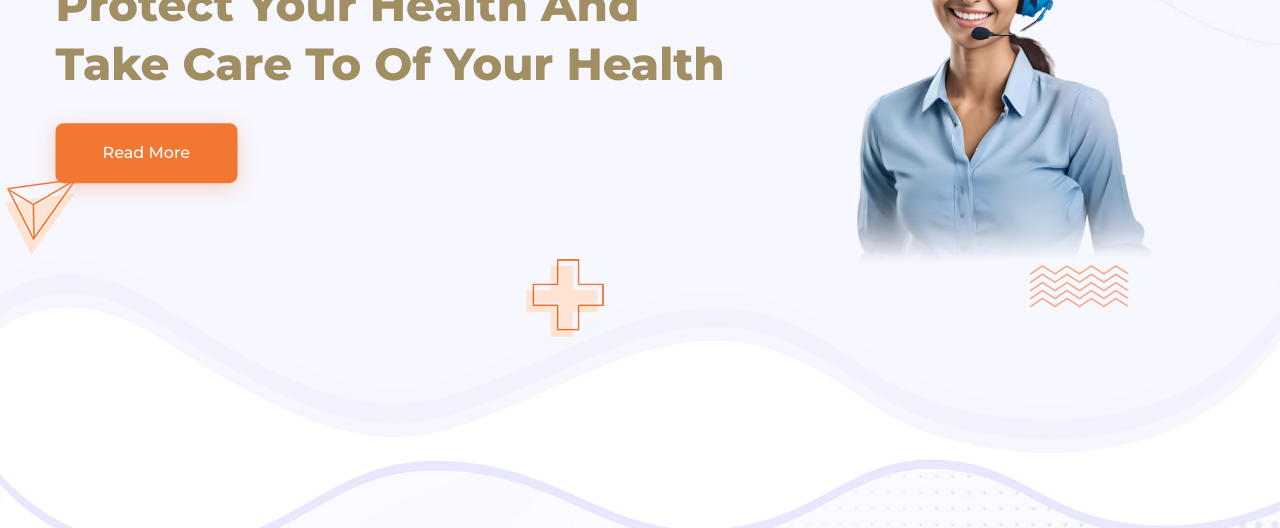
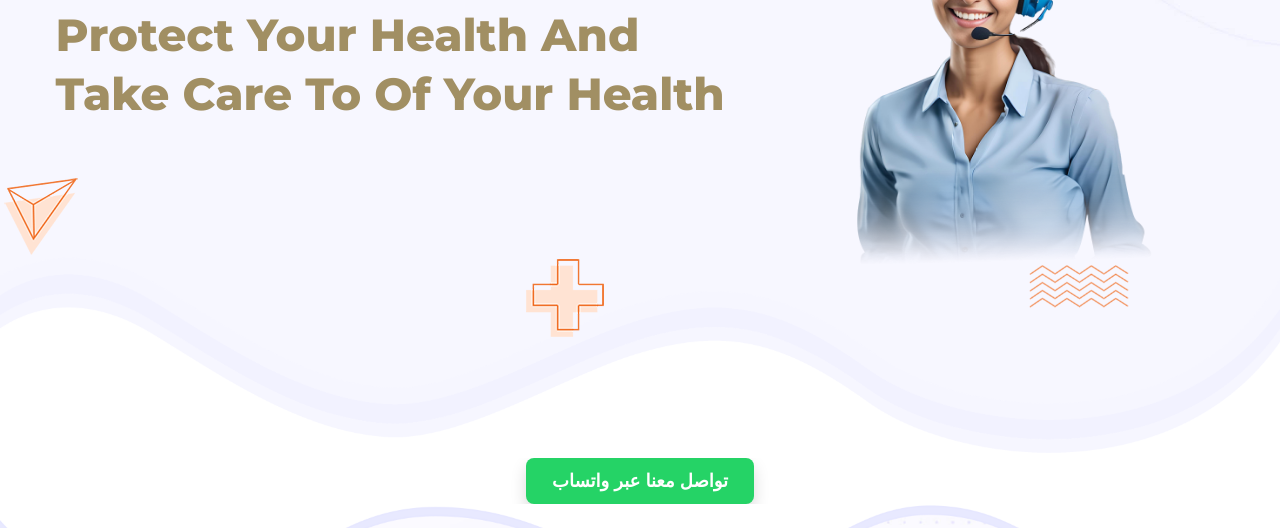
Before and after one commit to Quickly-agnency/clinic, a plain HTML site: page index-2.html in a window 1280 px wide. Shown: the part 1121-1649 px from the top of the page. Drawn offline with Linux system fonts and the light colour scheme.

Commit message:
Update index-2.html

```diff
--- a/index-2.html
+++ b/index-2.html
@@ -116,6 +116,22 @@
 .tiktok:hover {
     color: #69C9D0;
 }
+.btn-whatsapp {
+    background-color: #25D366; /* اللون الأخضر الخاص بواتساب */
+    color: white; /* لون الخط */
+    font-weight: bold; /* جعل الخط عريض */
+    font-size: 18px; /* تكبير الخط */
+    padding: 12px 24px; /* ضبط المسافات الداخلية */
+    border-radius: 8px; /* جعل الزر مستدير الزوايا */
+    text-align: center;
+    text-decoration: none;
+    transition: background-color 0.3s ease, transform 0.2s;
+}
+
+.btn-whatsapp:hover {
+    background-color: #1EBE57; /* لون أغمق عند التمرير */
+    transform: scale(1.05); /* تأثير التكبير */
+}
 
 </style>
 </head>
@@ -144,7 +160,6 @@
 						<a href="index-2.html"><img src="images/logo.png" alt=""></a>
 					</div>
 					<!-- nav toggle button -->
-					<button class="navbar-toggler collapsed menuicon justify-content-end" type="button" data-bs-toggle="collapse" data-bs-target="#menuDropdown" aria-controls="menuDropdown" aria-expanded="false" aria-label="Toggle navigation">
 						<span></span>
 						<span></span>
 						<span></span>
@@ -296,7 +311,6 @@
 					<div class="col-lg-7 col-md-6 col-sm-7">
 						<h6 class="title-ext text-primary">We Provide All Health Care Solution</h6>
 						<h1>Protect Your Health And Take Care To Of Your Health</h1>
-						<a href="about-us.html" class="btn btn-secondary btn-lg shadow">Read More</a>
 					</div>
 					<div class="col-lg-5 col-md-6 col-sm-5">
 						<div class="banner-img">
@@ -312,10 +326,13 @@
 			<img class="pt-img5 animate-wave" src="images/shap/wave-orange.png" alt="">
 		</div>
 
+	<center>
 
+		<a href="https://wa.me/966538302031"
+		class="btn-whatsapp btn btn-lg shadow"
+		target="_blank">تواصل معنا عبر واتساب</a>
 
-
-
+	</center>
 
 
 
@@ -395,7 +412,6 @@
 		<img class="pt-img4 animate-wave" src="images/shap/wave-blue.png" alt="">
 	</footer>
     <!-- Footer END ==== -->
-	<button class="back-to-top fa fa-chevron-up"></button>
 </div>
 <!-- JAVASCRIPT FILES ========================================= -->
 <script src="js/jquery.min.js"></script>
```
